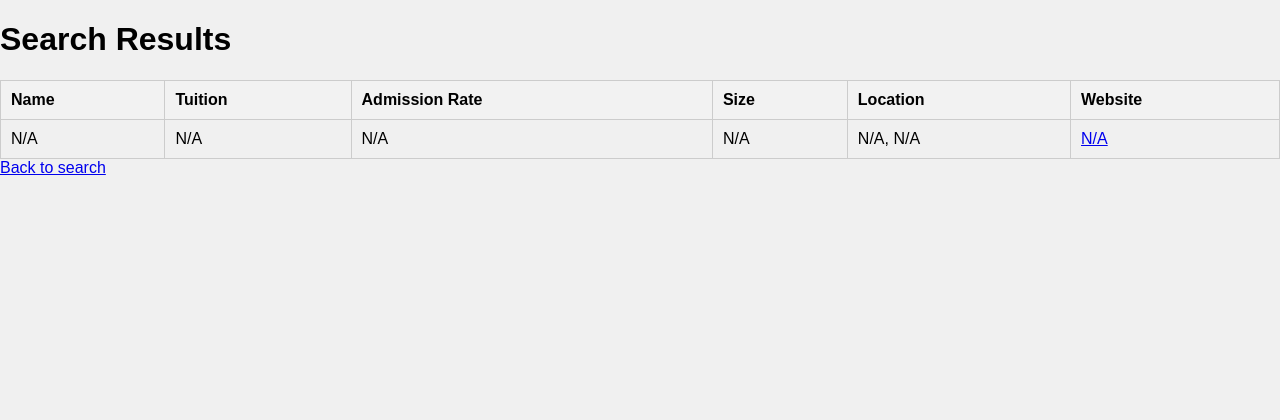
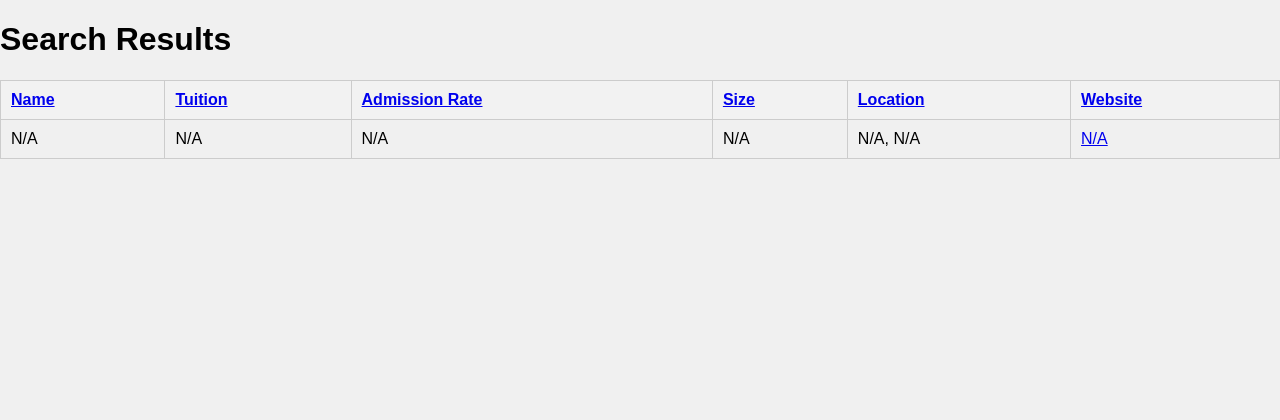
Before and after one commit to UMB-Capstone-team/College-Hunter, a Flask app: template Template/templates/search_results.html in a window 1280 px wide. Shown: the top 420 px of the page. Run offline with Flask 3, Linux system fonts and the light colour scheme; the template is opened without the code that fills it: most values are stand-ins (such as "Sample title", 1, 10 or a date in 2020).

Commit message:
an update
1. Corrected logo path
2. Removed "Back to Search" button because it was pointless
3. Implemented state search functionality

```diff
--- a/Template/app.py
+++ b/Template/app.py
@@ -1,8 +1,9 @@
-from flask import Flask, render_template, request
+from flask import Flask, render_template, request, session
 import requests
 import os
 
 app = Flask(__name__, template_folder=os.path.join(os.path.dirname(os.path.abspath(__file__)), 'templates'))
+# app.config['SECRET_KEY'] = ';lkjfdsa'
 
 API_KEY = "MHgWdG6I183QDehzQpEp1ZYFmSjJqOytO8ICj7Xl"
 API_URL = "https://api.data.gov/ed/collegescorecard/v1/schools"
@@ -10,8 +11,6 @@ API_URL = "https://api.data.gov/ed/collegescorecard/v1/schools"
 @app.route("/")
 def index():
     return render_template("index_Vlissara.html")
-    # return render_template("index.html")
-    # switch to above line for the starting template
 
 @app.route("/search", methods=["POST"])
 def search():
@@ -27,10 +26,10 @@ def search():
         "school.city",
         "school.state",
         "school.school_url"
-]),
-
+        ]),
     }
 
+    state = request.form.get("states")
     min_tuition = int(request.form.get("min_tuition")) if request.form.get("min_tuition") else None
     max_tuition = int(request.form.get("max_tuition")) if request.form.get("max_tuition") else None
     min_admission_rate = float(request.form.get("min_admission_rate")) if request.form.get("min_admission_rate") else None
@@ -38,6 +37,8 @@ def search():
     min_size = int(request.form.get("min_size")) if request.form.get("min_size") else None
     max_size = int(request.form.get("max_size")) if request.form.get("max_size") else None
 
+    if state:
+        params["school.state"] = state
     if min_tuition and max_tuition:
         params["latest.cost.tuition.in_state__range"] = f"{min_tuition}..{max_tuition}"
     if min_admission_rate and max_admission_rate:
--- a/Template/templates/index_Vlissara.html
+++ b/Template/templates/index_Vlissara.html
@@ -10,7 +10,7 @@
 </head>
 <!--page header-->
 <header>
-    <img src="logo-no-background.png" alt="College Hunter"class="center" >
+    <img src="/static/logo-no-background.png" alt="College Hunter"class="center" >
      <!--socialmedia icon-->
     <a href="#" class="fa fa-facebook" id="facebook-share"></a>
     <a href="#" class="fa fa-twitter" id="twitter-share"></a>
@@ -27,7 +27,7 @@
         <div class ="form-container">
             <form action="/search" method="POST" target="results-frame">
             <label for="Select_state">Select a state:</label>
-            <select id="states" control-id="ControlID-4" data-gtm-form-interact-field-id="1">
+            <select id="states" name="states" control-id="ControlID-4" data-gtm-form-interact-field-id="1">
                 <option value="" selected="">Select a state</option>
                 <option value="AL">Alabama</option>
                 <option value="AK">Alaska</option>
--- a/Template/templates/search_results.html
+++ b/Template/templates/search_results.html
@@ -10,16 +10,18 @@
     <h1>Search Results</h1>
     {% if colleges %}
         <table>
-            <thead>
-                <tr>
-                    <th>Name</th>
-                    <th>Tuition</th>
-                    <th>Admission Rate</th>
-                    <th>Size</th>
-                    <th>Location</th>
-                    <th>Website</th>
-                </tr>
-            </thead>
+            <!-- Add a new route "/sort" in the href attribute for each column -->
+<thead>
+    <tr>
+        <th><a href="/sort?sort_by=school.name">Name</a></th>
+        <th><a href="/sort?sort_by=latest.cost.tuition.in_state">Tuition</a></th>
+        <th><a href="/sort?sort_by=latest.admissions.admission_rate.overall">Admission Rate</a></th>
+        <th><a href="/sort?sort_by=latest.student.size">Size</a></th>
+        <th><a href="/sort?sort_by=location">Location</a></th>
+        <th><a href="/sort?sort_by=school.school_url">Website</a></th>
+    </tr>
+</thead>
+
             <tbody>
                 {% for college in colleges %}
                     <tr>
@@ -36,6 +38,8 @@
     {% else %}
         <p>No colleges found with the specified filters.</p>
     {% endif %}
-    <a href="/">Back to search</a>
+    <!-- <a href="/">Back to search</a> -->
+    <!-- its not causing problems right now but this is called instead of
+    search_results_iframe which is not what I thought was going on -->
 </body>
 </html>
--- a/Template/templates/search_results_iframe.html
+++ b/Template/templates/search_results_iframe.html
@@ -36,6 +36,6 @@
     {% else %}
         <p>No colleges found with the specified filters.</p>
     {% endif %}
-    <a href="/">Back to search</a>
+    <!-- <a href="/">Back to search</a> -->
 </body>
 </html>
```
